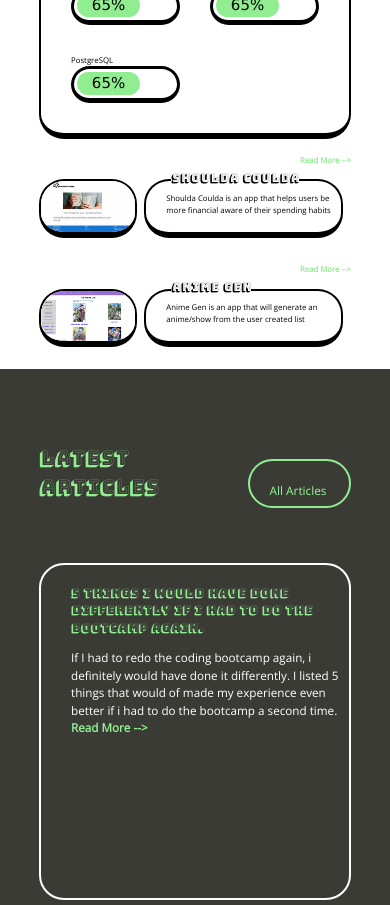
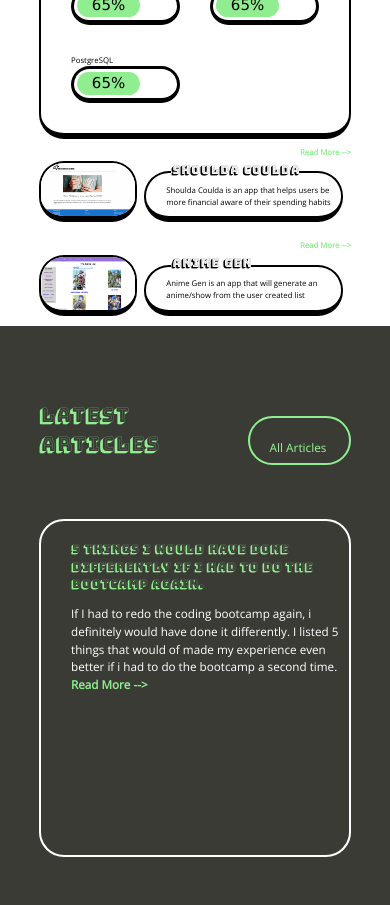
Before and after one commit to StudentCZ/my-website, a React (Create React App) app: page / in a window 390 px wide. Shown: the part 940-1845 px from the top of the page. Built offline with nearby package versions, Linux system fonts and the light colour scheme.

Commit message:
changing margin for mobile view

```diff
--- a/src/components/ProjectImageBar.module.css
+++ b/src/components/ProjectImageBar.module.css
@@ -75,6 +75,9 @@
 }
 
 @media only screen and (max-width: 600px) {
+  .projectImage {
+    margin-top: 0px;
+  }
   .header {
     font-size: 3vw;
     top: -5.5vw;
@@ -83,16 +86,16 @@
     font-size: 2vw;
     padding-right: 10vw;
   }
-  .textLink {
-    margin-top: 2vw;
-  }
   .containerOne {
-    margin-bottom: 2vw;
+    margin-bottom: 0px;
   }
   .containerTwo {
-    margin-bottom: 3vw;
+    margin-bottom: 0px;
   }
   .projectText {
     margin-left: 2vw;
   }
+  .textLink {
+    margin-top: 0px;
+  }
 }
```
